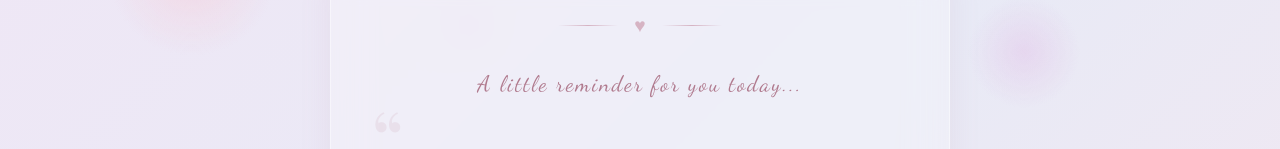
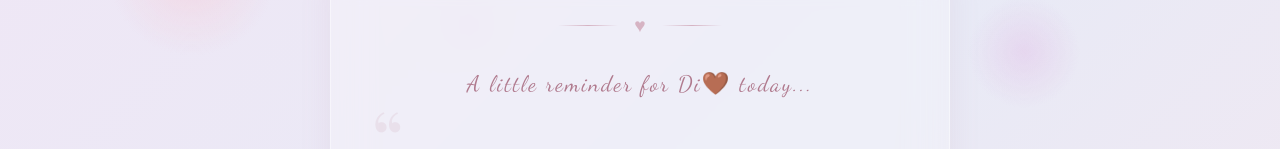
Before and after one commit to dias-btt/forher, a plain HTML site: page index.html in a window 1280 px wide. Shown: the part 188-337 px from the top of the page. Drawn offline with nearby package versions, Linux system fonts and the light colour scheme; a web font is replaced by a local one.

Commit message:
her name

```diff
--- a/index.html
+++ b/index.html
@@ -312,7 +312,7 @@
         <div class="ornament-line"></div>
       </div>
 
-      <div class="greeting">A little reminder for you today...</div>
+      <div class="greeting">A little reminder for Di🤎 today...</div>
 
       <div class="quote-container">
         <div class="quote-mark">&ldquo;</div>
```
